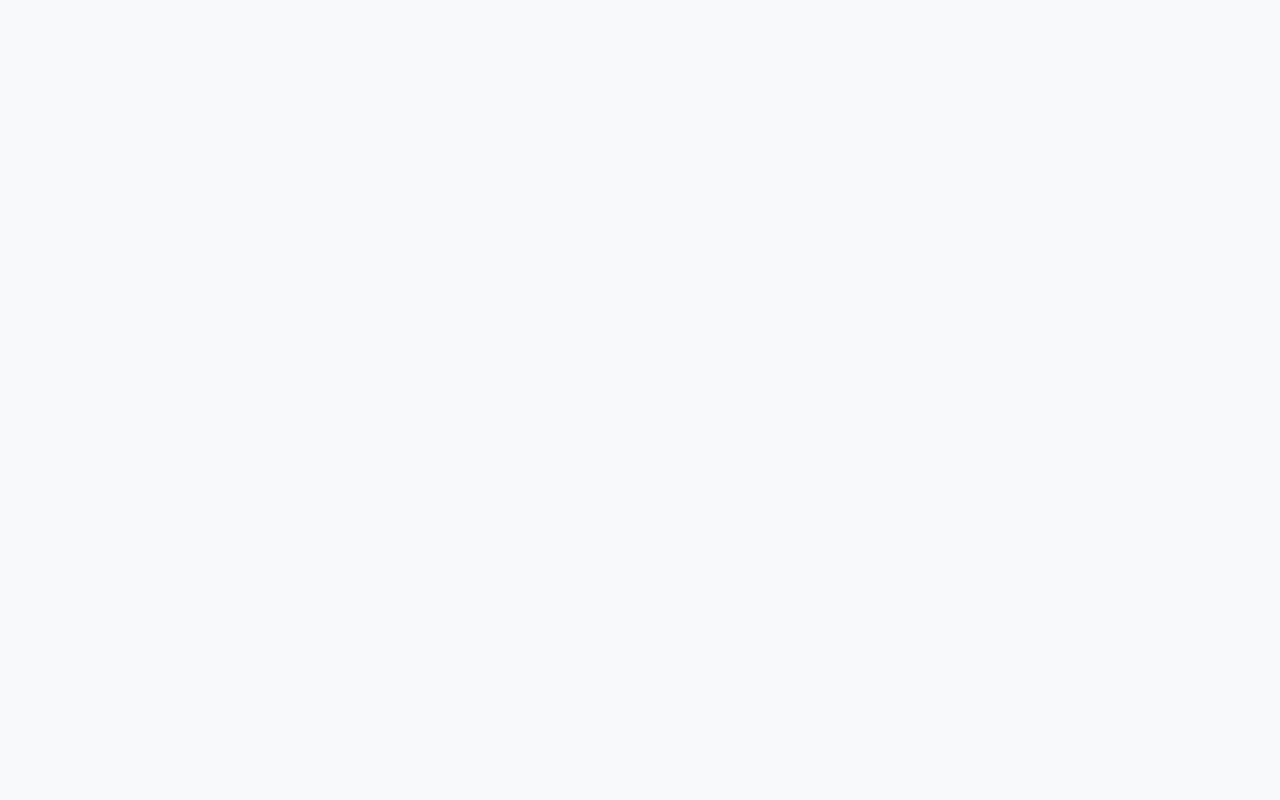
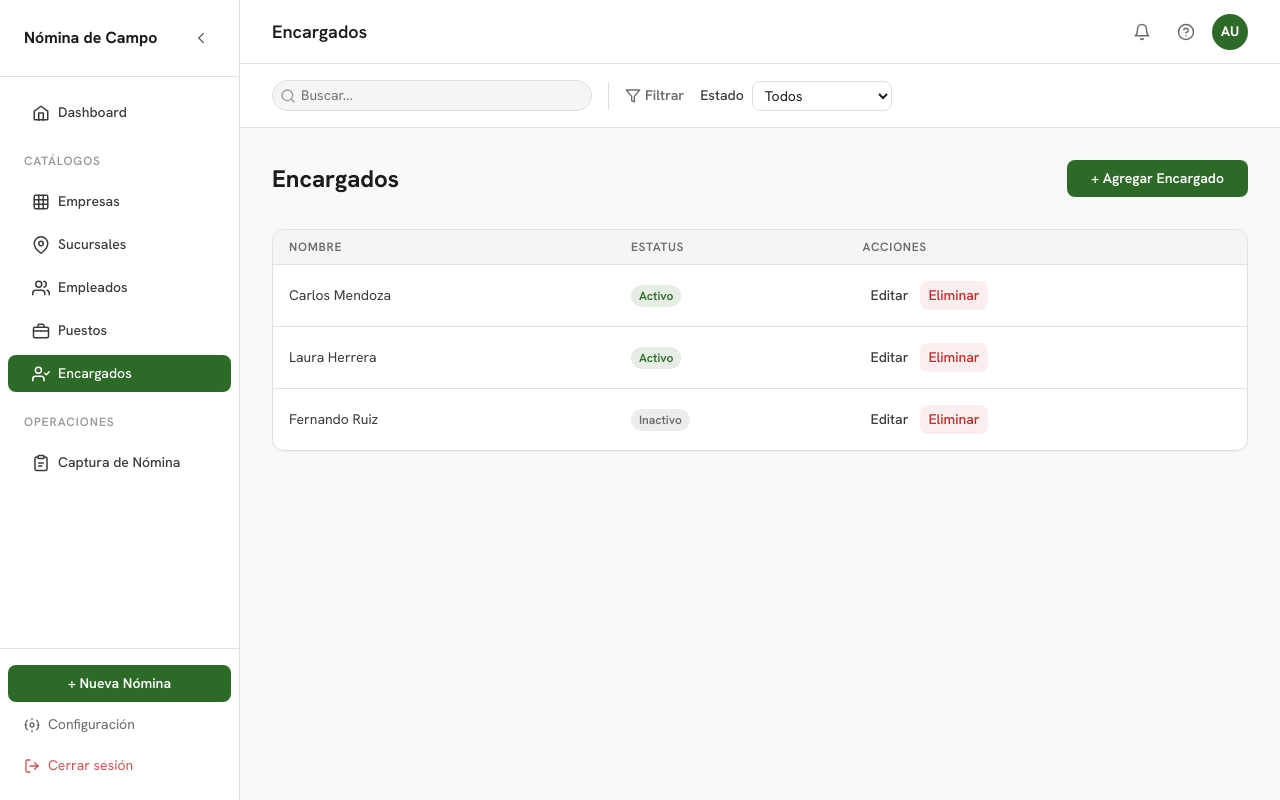
Before and after one commit to sistemasgab/nomina-campo, a React (Vite) app: page /encargados in a window 1280 px wide. Before the commit this address had no page. Built offline with nearby package versions, Linux system fonts and the light colour scheme.

Commit message:
feat: Add Encargados page with CRUD functionality and integrate into routing and sidebar

```diff
--- a/src/App.tsx
+++ b/src/App.tsx
@@ -8,6 +8,7 @@ import { Empleados } from './pages/Empleados';
 import { Puestos } from './pages/Puestos';
 import { CapturaNomina } from './pages/CapturaNomina';
 import { NominaDetalle } from './pages/NominaDetalle';
+import { Encargados } from './pages/Encargados';
 import { Configuracion } from './pages/Configuracion';
 import { useThemeStore } from './stores/useThemeStore';
 
@@ -27,6 +28,7 @@ export default function App() {
           <Route path="sucursales" element={<Sucursales />} />
           <Route path="empleados" element={<Empleados />} />
           <Route path="puestos" element={<Puestos />} />
+          <Route path="encargados" element={<Encargados />} />
           <Route path="captura-nomina" element={<CapturaNomina />} />
           <Route path="captura-nomina/:nominaId" element={<NominaDetalle />} />
           <Route path="configuracion" element={<Configuracion />} />
--- a/src/components/Layout/AppLayout.tsx
+++ b/src/components/Layout/AppLayout.tsx
@@ -14,6 +14,7 @@ const ROUTE_TITLES: Record<string, string> = {
   '/sucursales': 'Sucursales',
   '/empleados': 'Empleados',
   '/puestos': 'Puestos',
+  '/encargados': 'Encargados',
   '/captura-nomina': 'Captura de Nómina',
   '/configuracion': 'Configuración',
 };
@@ -23,6 +24,7 @@ const ROUTES_WITH_FILTERBAR = new Set([
   '/sucursales',
   '/empleados',
   '/puestos',
+  '/encargados',
   '/captura-nomina',
 ]);
 
@@ -97,6 +99,16 @@ function useFilterDefs(pathname: string): FilterDef[] {
             ],
           },
         ];
+      case '/encargados':
+        return [{
+          id: 'estado',
+          label: 'Estado',
+          options: [
+            { value: '', label: 'Todos' },
+            { value: 'activo', label: 'Activo' },
+            { value: 'inactivo', label: 'Inactivo' },
+          ],
+        }];
       case '/captura-nomina':
         return [{
           id: 'sucursalId',
--- a/src/components/Layout/Sidebar.tsx
+++ b/src/components/Layout/Sidebar.tsx
@@ -70,6 +70,16 @@ function IconBriefcase() {
   );
 }
 
+function IconUserCheck() {
+  return (
+    <svg width="18" height="18" viewBox="0 0 24 24" fill="none" stroke="currentColor" strokeWidth="2" strokeLinecap="round" strokeLinejoin="round">
+      <path d="M16 21v-2a4 4 0 0 0-4-4H5a4 4 0 0 0-4 4v2" />
+      <circle cx="8.5" cy="7" r="4" />
+      <polyline points="17 11 19 13 23 9" />
+    </svg>
+  );
+}
+
 function IconClipboard() {
   return (
     <svg width="18" height="18" viewBox="0 0 24 24" fill="none" stroke="currentColor" strokeWidth="2" strokeLinecap="round" strokeLinejoin="round">
@@ -108,7 +118,7 @@ export function Sidebar({ collapsed, onToggle }: SidebarProps) {
     <aside className={`sidebar${collapsed ? ' sidebar--collapsed' : ''}`}>
       <div className="sidebar__logo">
         {!collapsed && (
-          <div className="sidebar__logo-title">AgroPay Manager</div>
+          <div className="sidebar__logo-title">Nómina de Campo</div>
         )}
         <button
           className="sidebar__toggle"
@@ -147,6 +157,11 @@ export function Sidebar({ collapsed, onToggle }: SidebarProps) {
           {!collapsed && <span>Puestos</span>}
         </NavLink>
 
+        <NavLink to="/encargados" className={({ isActive }) => `sidebar__link${isActive ? ' active' : ''}`} title="Encargados">
+          <span className="sidebar__link-icon"><IconUserCheck /></span>
+          {!collapsed && <span>Encargados</span>}
+        </NavLink>
+
         {!collapsed && <span className="sidebar__section-label">Operaciones</span>}
 
         <NavLink to="/captura-nomina" className={({ isActive }) => `sidebar__link${isActive ? ' active' : ''}`} title="Captura de Nómina">
--- /dev/null
+++ b/src/pages/Encargados.tsx
@@ -0,0 +1,182 @@
+import { useState } from 'react';
+import { useEncargadoStore } from '../stores/useEncargadoStore';
+import { usePageFilters } from '../context/FilterContext';
+import { Modal } from '../components/ui/Modal';
+import type { Encargado } from '../stores/types';
+import './Empresas.css';
+
+interface EncargadoFormData {
+  nombre: string;
+  activo: boolean;
+}
+
+const EMPTY_FORM: EncargadoFormData = {
+  nombre: '',
+  activo: true,
+};
+
+export function Encargados() {
+  const { encargados, addEncargado, updateEncargado, deleteEncargado } = useEncargadoStore();
+  const { search, filters } = usePageFilters();
+
+  const filteredEncargados = encargados.filter((enc) => {
+    if (filters.estado === 'activo' && !enc.activo) return false;
+    if (filters.estado === 'inactivo' && enc.activo) return false;
+    if (!search.trim()) return true;
+    return enc.nombre.toLowerCase().includes(search.toLowerCase());
+  });
+
+  const [showForm, setShowForm] = useState(false);
+  const [editTarget, setEditTarget] = useState<Encargado | null>(null);
+  const [deleteTarget, setDeleteTarget] = useState<Encargado | null>(null);
+  const [form, setForm] = useState<EncargadoFormData>(EMPTY_FORM);
+
+  function openAdd() {
+    setEditTarget(null);
+    setForm(EMPTY_FORM);
+    setShowForm(true);
+  }
+
+  function openEdit(enc: Encargado) {
+    setEditTarget(enc);
+    setForm({ nombre: enc.nombre, activo: enc.activo });
+    setShowForm(true);
+  }
+
+  function closeForm() {
+    setShowForm(false);
+    setEditTarget(null);
+    setForm(EMPTY_FORM);
+  }
+
+  function handleSubmit(e: React.FormEvent) {
+    e.preventDefault();
+    if (!form.nombre.trim()) return;
+    if (editTarget) {
+      updateEncargado(editTarget.id, form);
+    } else {
+      addEncargado(form);
+    }
+    closeForm();
+  }
+
+  function handleChange(e: React.ChangeEvent<HTMLInputElement>) {
+    const { name, value, type, checked } = e.target;
+    setForm((prev) => ({ ...prev, [name]: type === 'checkbox' ? checked : value }));
+  }
+
+  function handleDelete() {
+    if (deleteTarget) {
+      deleteEncargado(deleteTarget.id);
+      setDeleteTarget(null);
+    }
+  }
+
+  return (
+    <div className="page">
+      <div className="page__header">
+        <h2 className="page__title">Encargados</h2>
+        <button className="btn-primary" onClick={openAdd}>
+          + Agregar Encargado
+        </button>
+      </div>
+
+      <div className="table-card">
+        <table className="data-table">
+          <thead>
+            <tr>
+              <th>Nombre</th>
+              <th>Estatus</th>
+              <th>Acciones</th>
+            </tr>
+          </thead>
+          <tbody>
+            {filteredEncargados.length === 0 ? (
+              <tr>
+                <td colSpan={3} className="table-empty">
+                  {search.trim() || filters.estado
+                    ? 'No se encontraron encargados.'
+                    : 'No hay encargados registrados.'}
+                </td>
+              </tr>
+            ) : (
+              filteredEncargados.map((enc) => (
+                <tr key={enc.id}>
+                  <td>{enc.nombre}</td>
+                  <td>
+                    <span className={`activo-badge activo-badge--${enc.activo}`}>
+                      {enc.activo ? 'Activo' : 'Inactivo'}
+                    </span>
+                  </td>
+                  <td>
+                    <div className="data-table__actions">
+                      <button className="btn-ghost" onClick={() => openEdit(enc)}>Editar</button>
+                      <button className="btn-danger" onClick={() => setDeleteTarget(enc)}>Eliminar</button>
+                    </div>
+                  </td>
+                </tr>
+              ))
+            )}
+          </tbody>
+        </table>
+      </div>
+
+      <Modal
+        isOpen={showForm}
+        onClose={closeForm}
+        title={editTarget ? 'Editar Encargado' : 'Nuevo Encargado'}
+      >
+        <form className="form" onSubmit={handleSubmit}>
+          <div className="form-group">
+            <label className="form-label" htmlFor="enc-nombre">Nombre</label>
+            <input
+              id="enc-nombre"
+              className="form-input"
+              name="nombre"
+              value={form.nombre}
+              onChange={handleChange}
+              placeholder="Nombre del encargado"
+              required
+            />
+          </div>
+          <div className="form-group">
+            <div className="form-checkbox-row">
+              <input
+                id="enc-activo"
+                className="form-checkbox"
+                name="activo"
+                type="checkbox"
+                checked={form.activo}
+                onChange={handleChange}
+              />
+              <label className="form-label" htmlFor="enc-activo">Activo</label>
+            </div>
+          </div>
+          <div className="form-actions">
+            <button type="button" className="btn-ghost" onClick={closeForm}>Cancelar</button>
+            <button type="submit" className="btn-primary">
+              {editTarget ? 'Guardar cambios' : 'Crear Encargado'}
+            </button>
+          </div>
+        </form>
+      </Modal>
+
+      <Modal
+        isOpen={!!deleteTarget}
+        onClose={() => setDeleteTarget(null)}
+        title="Confirmar eliminacion"
+      >
+        <div className="confirm-body">
+          <p>
+            Se eliminara a <strong>{deleteTarget?.nombre}</strong>.
+            Esta accion no se puede deshacer.
+          </p>
+          <div className="confirm-actions">
+            <button className="btn-ghost" onClick={() => setDeleteTarget(null)}>Cancelar</button>
+            <button className="btn-danger" onClick={handleDelete}>Eliminar</button>
+          </div>
+        </div>
+      </Modal>
+    </div>
+  );
+}
--- /dev/null
+++ b/src/stores/useEncargadoStore.ts
@@ -0,0 +1,66 @@
+import { create } from 'zustand';
+import { persist } from 'zustand/middleware';
+import type { Encargado } from './types';
+
+const SEED_ENCARGADOS: Encargado[] = [
+  {
+    id: 'encargado-0001-0000-0000-000000000001',
+    nombre: 'Carlos Mendoza',
+    activo: true,
+    createdAt: '2023-01-10T00:00:00.000Z',
+  },
+  {
+    id: 'encargado-0002-0000-0000-000000000002',
+    nombre: 'Laura Herrera',
+    activo: true,
+    createdAt: '2023-03-22T00:00:00.000Z',
+  },
+  {
+    id: 'encargado-0003-0000-0000-000000000003',
+    nombre: 'Fernando Ruiz',
+    activo: false,
+    createdAt: '2022-11-05T00:00:00.000Z',
+  },
+];
+
+interface EncargadoState {
+  encargados: Encargado[];
+  addEncargado: (data: Omit<Encargado, 'id' | 'createdAt'>) => void;
+  updateEncargado: (id: string, data: Partial<Omit<Encargado, 'id' | 'createdAt'>>) => void;
+  deleteEncargado: (id: string) => void;
+}
+
+export const useEncargadoStore = create<EncargadoState>()(
+  persist(
+    (set) => ({
+      encargados: SEED_ENCARGADOS,
+
+      addEncargado: (data) =>
+        set((state) => ({
+          encargados: [
+            ...state.encargados,
+            {
+              ...data,
+              id: crypto.randomUUID(),
+              createdAt: new Date().toISOString(),
+            },
+          ],
+        })),
+
+      updateEncargado: (id, data) =>
+        set((state) => ({
+          encargados: state.encargados.map((e) =>
+            e.id === id ? { ...e, ...data } : e
+          ),
+        })),
+
+      deleteEncargado: (id) =>
+        set((state) => ({
+          encargados: state.encargados.filter((e) => e.id !== id),
+        })),
+    }),
+    {
+      name: 'agropay-encargados',
+    }
+  )
+);
```
Also changed, not shown: src/stores/types.ts (+7 -0 lines).
